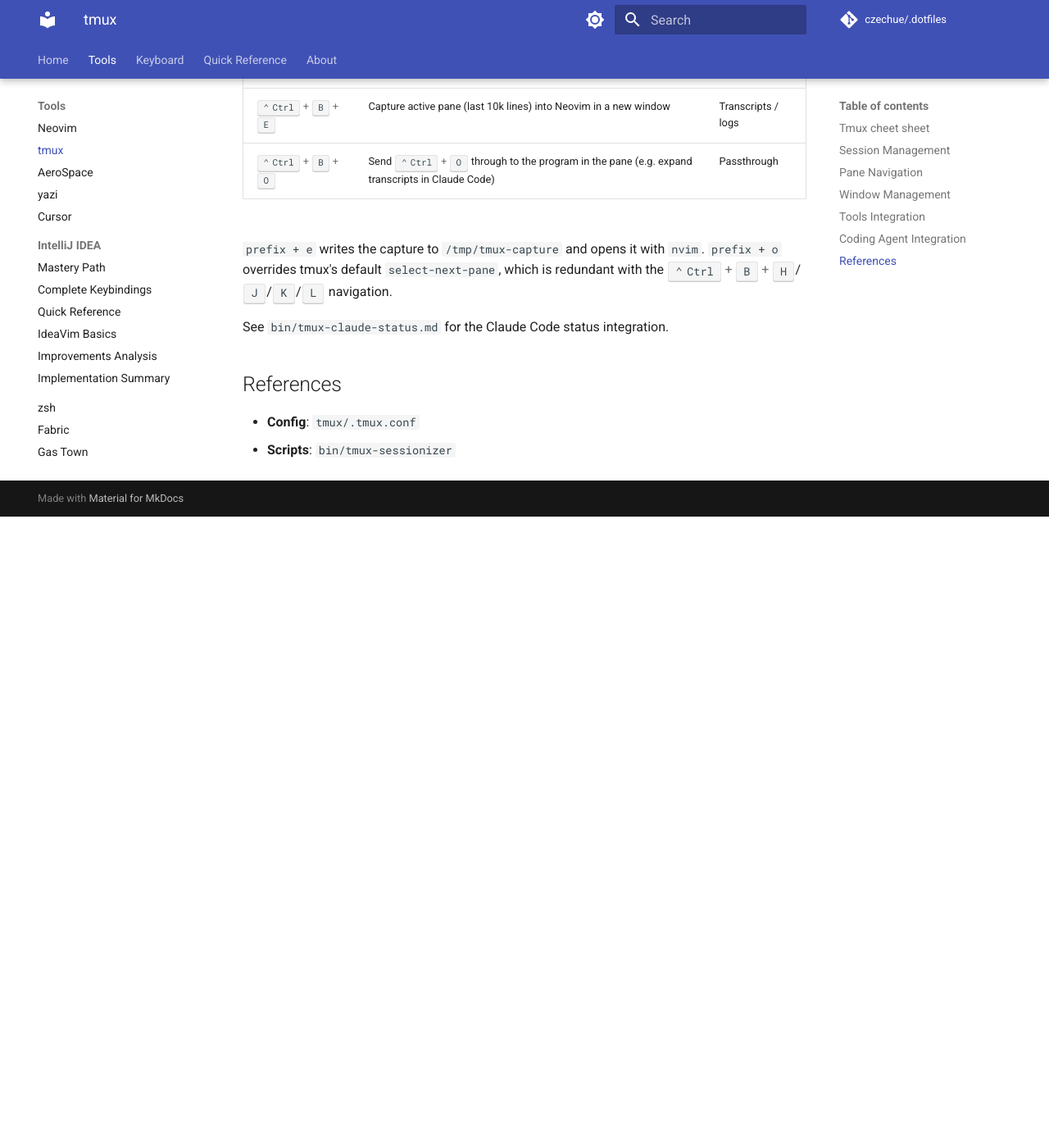
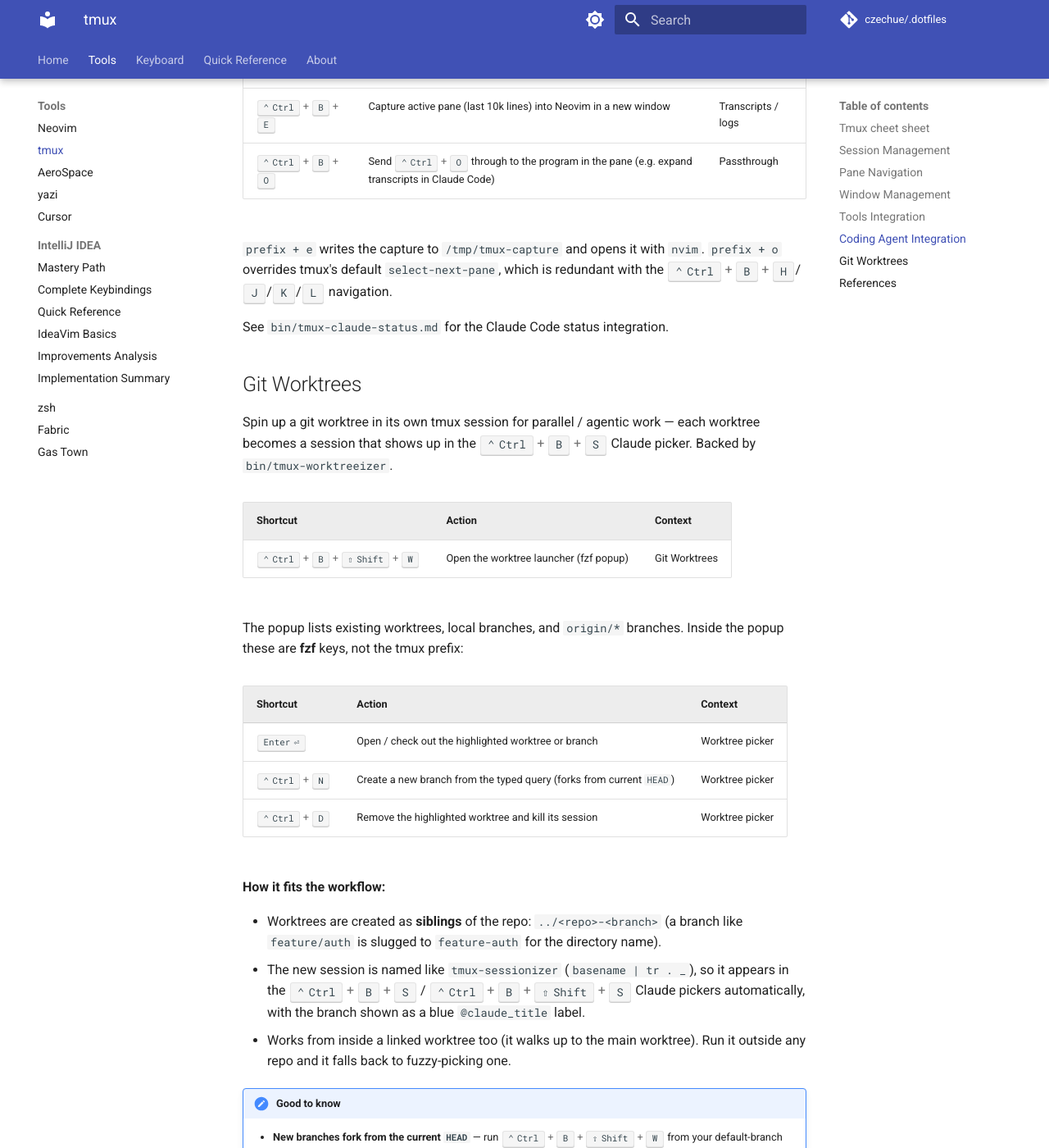
Before and after one commit to czechue/.dotfiles, an MkDocs documentation site: the page built from docs/tools/tmux.md, in a window 1280 px wide and 1400 px high, scrolled down 1907 px. Shown: the whole window at 82% size. Built offline with MkDocs 1.6.1 and Material for MkDocs 9.7.7, drawn with Linux system fonts in a browser that asks for light colours; comment, search, counter and statistics services are not loaded; before the commit the page ends 2537 px from its top, so only the background shows below that; some of the changed text lies outside the part shown.

Commit message:
feat(tmux): add prefix W git-worktree launcher
bin/tmux-worktreeizer: fzf picker (prefix W, popup) to create, switch to,
and remove sibling git worktrees (../<repo>-<branch>) each in a dedicated
tmux session. Sessions are named with tmux-sessionizer's convention so they
show up in the prefix s / S / C-s claude pickers, with @claude_title set to
the branch.

- enter: open/checkout · ctrl-n: new branch from query · ctrl-d: remove
- ctrl-d on a dirty worktree prompts before --force (never silent, never the
  current session); clean worktrees remove immediately
- fork-free row building (bash param expansion + builtin membership, lazy
  path compute): build_rows 113s -> 0.4s on a repo with ~1600 branches
- shows diagnostics instead of an empty picker when git/fzf/repo can't be
  resolved in the session
- bin/tmux-worktree-test: headless smoke test, 12 assertions, prints failure
  count (0 = pass)

Docs: document prefix W in docs/tools/tmux.md (Git Worktrees section) and
docs/quick-reference.md; note the script in CLAUDE.md.

Co-Authored-By: Claude Opus 4.8 (1M context) <noreply@anthropic.com>

```diff
--- a/docs/tools/tmux.md
+++ b/docs/tools/tmux.md
@@ -86,7 +86,61 @@ with the ++ctrl+b+h++/++j++/++k++/++l++ navigation.
 
 See `bin/tmux-claude-status.md` for the Claude Code status integration.
 
+## Git Worktrees
+
+Spin up a git worktree in its own tmux session for parallel / agentic work —
+each worktree becomes a session that shows up in the ++ctrl+b+s++ Claude picker.
+Backed by `bin/tmux-worktreeizer`.
+
+<div class="shortcuts-table" markdown>
+
+| Shortcut | Action | Context |
+|----------|--------|---------|
+| ++ctrl+b+shift+w++ | Open the worktree launcher (fzf popup) | Git Worktrees |
+
+</div>
+
+The popup lists existing worktrees, local branches, and `origin/*` branches.
+Inside the popup these are **fzf** keys, not the tmux prefix:
+
+<div class="shortcuts-table" markdown>
+
+| Shortcut | Action | Context |
+|----------|--------|---------|
+| ++enter++ | Open / check out the highlighted worktree or branch | Worktree picker |
+| ++ctrl+n++ | Create a new branch from the typed query (forks from current `HEAD`) | Worktree picker |
+| ++ctrl+d++ | Remove the highlighted worktree and kill its session | Worktree picker |
+
+</div>
+
+**How it fits the workflow:**
+
+- Worktrees are created as **siblings** of the repo: `../<repo>-<branch>` (a branch
+  like `feature/auth` is slugged to `feature-auth` for the directory name).
+- The new session is named like `tmux-sessionizer` (`basename | tr . _`), so it
+  appears in the ++ctrl+b+s++ / ++ctrl+b+shift+s++ Claude pickers automatically,
+  with the branch shown as a blue `@claude_title` label.
+- Works from inside a linked worktree too (it walks up to the main worktree). Run
+  it outside any repo and it falls back to fuzzy-picking one.
+
+!!! note "Good to know"
+    - **New branches fork from the current `HEAD`** — run ++ctrl+b+shift+w++ from
+      your default-branch session for the usual "fresh branch off main" behaviour.
+    - ++ctrl+d++ on a **dirty** worktree prompts before force-removing (it discards
+      uncommitted/untracked changes — explicit `y` required, never silent); it
+      never touches the worktree of the session you're currently in.
+    - Long worktree session names can overflow the name column in the
+      ++ctrl+b+s++ tree view — see `tmux/TODO.md`.
+
+**Typical flow:**
+
+1. ++ctrl+f++ into a repo session.
+2. ++ctrl+b+shift+w++, type a branch name, ++ctrl+n++ → new worktree + session.
+3. Work in it / launch your coding agent there.
+4. ++ctrl+b+s++ to hop between worktree sessions by their branch labels.
+5. ++ctrl+b+shift+w++ → ++ctrl+d++ to tear a worktree down when finished.
+
 ## References
 
 - **Config**: `tmux/.tmux.conf`
-- **Scripts**: `bin/tmux-sessionizer`
+- **Scripts**: `bin/tmux-sessionizer`, `bin/tmux-worktreeizer`
```
Also changed, not shown: CLAUDE.md (+1 -1 lines), docs/quick-reference.md (+2 -0 lines), 3 other files.
